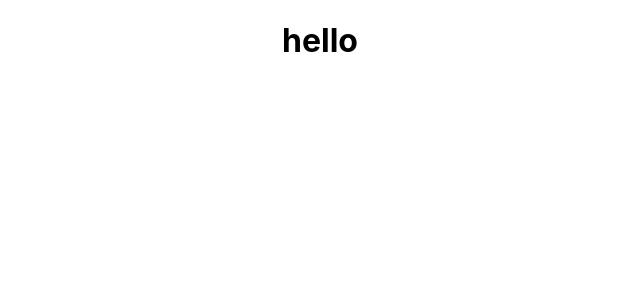
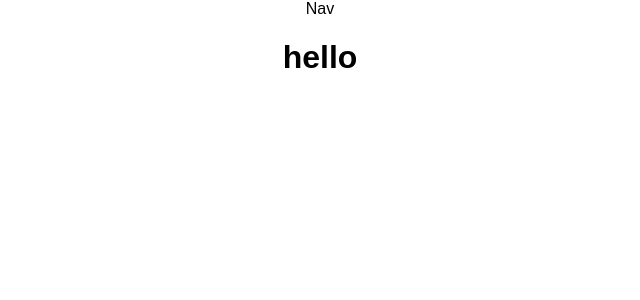
Before and after one commit to noahthedev/tricolate-client, a React (Create React App) app: page / in a window 1280 px wide. Shown: the top 300 px of the page, without its empty margins (320-960 px from the left). Built offline with nearby package versions, Linux system fonts and the light colour scheme.

Commit message:
added nav and create recipe components

```diff
--- a/src/App.css
+++ b/src/App.css
@@ -1,38 +1,5 @@
-.App {
+* {
+  box-sizing: border-box;
+  font-family: Arial, Helvetica, sans-serif;
   text-align: center;
 }
-
-.App-logo {
-  height: 40vmin;
-  pointer-events: none;
-}
-
-@media (prefers-reduced-motion: no-preference) {
-  .App-logo {
-    animation: App-logo-spin infinite 20s linear;
-  }
-}
-
-.App-header {
-  background-color: #282c34;
-  min-height: 100vh;
-  display: flex;
-  flex-direction: column;
-  align-items: center;
-  justify-content: center;
-  font-size: calc(10px + 2vmin);
-  color: white;
-}
-
-.App-link {
-  color: #61dafb;
-}
-
-@keyframes App-logo-spin {
-  from {
-    transform: rotate(0deg);
-  }
-  to {
-    transform: rotate(360deg);
-  }
-}
--- a/src/App.js
+++ b/src/App.js
@@ -1,12 +1,14 @@
 import React, { useState } from 'react'
 import { Route, Link } from 'react-router-dom'
+import NavBar from './NavBar/NavBar'
 import './App.css'
 
 
 export default function App() {
   return (
     <div className="App">
-     <h1>hello</h1>
+      <NavBar/>
+      <h1>hello</h1>
     </div>
   );
 }
--- /dev/null
+++ b/src/NavBar/NavBar.css
@@ -0,0 +1,3 @@
+nav {
+  position: fixed;
+}
--- /dev/null
+++ b/src/NavBar/NavBar.js
@@ -0,0 +1,7 @@
+import React from 'react';
+
+export default function NavBar() {
+  return (
+  <nav>Nav</nav>
+  )
+}
```
Also changed, not shown: src/CreateRecipe/CreateRecipe.css (added), src/CreateRecipe/CreateRecipe.js (added).
